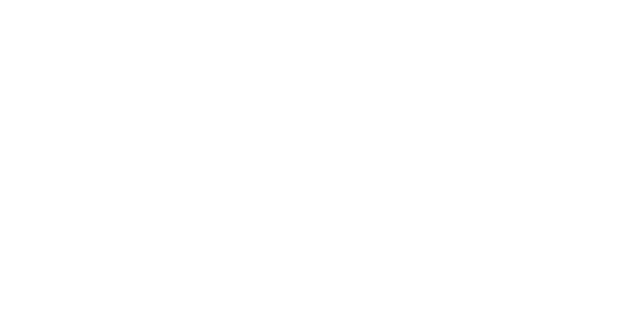
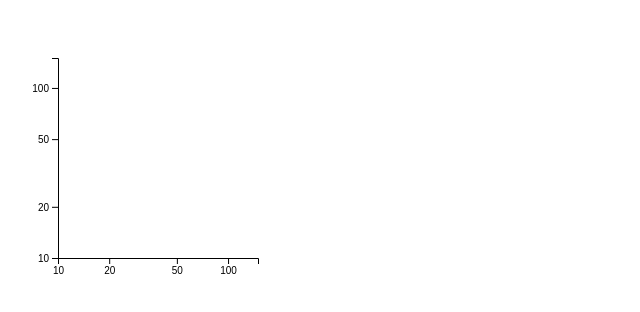
Before and after one commit to tonyshen1999/cs416, a plain HTML site: page index.html in a window 1280 px wide. Shown: the whole page, without its empty margins (0-640 px from the left). Drawn offline with nearby package versions, Linux system fonts and the light colour scheme.

Commit message:
Update index.html

```diff
--- a/index.html
+++ b/index.html
@@ -6,8 +6,33 @@
 </svg>
 <script>
 async function init() {
-    const data = await d3.csv('./inflation.csv');
+   const data = await d3.csv('./inflation.csv');
     console.log(data)
+    var x = d3.scaleLog().domain([10, 150]).range([ 0, 200 ]);
+    var y = d3.scaleLog().domain([10, 150]).range([ 200, 0 ]);
+    var y_axis = d3.axisLeft(y).tickValues([10, 20, 50, 100]).tickFormat(d3.format("~s"));
+    var x_axis = d3.axisBottom(x).tickValues([10, 20, 50, 100]).tickFormat(d3.format("~s"));
+
+    d3.select('svg').append('g')
+        .attr('transform','translate(50,50)')
+        .selectAll('circle')
+        .data(data)
+        .enter()
+        .append('circle')
+        .attr('cx',function(d,i) {return x(+d.YEAR);})
+        .attr('cy',function(d,i) {return y(+d.INFLATION);})
+
+        .attr('r', 1)
+
+    d3.select('svg').append('g')
+    .attr('transform','translate(50,50)')
+    .call(y_axis)
+
+
+    d3.select('svg').append('g')
+    .attr('transform','translate(50,250)')
+    .call(x_axis)
+
 }
 </script>
 </body>
```
